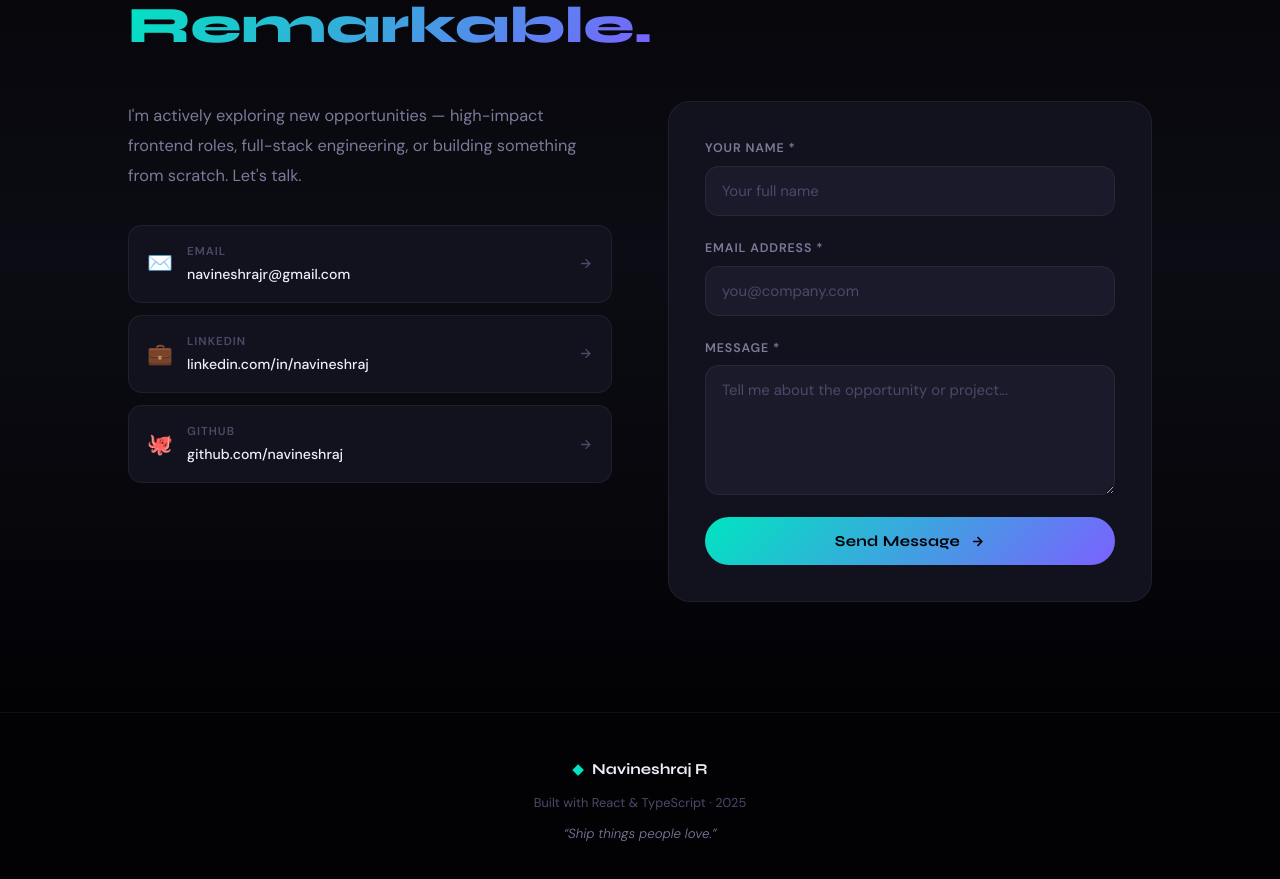
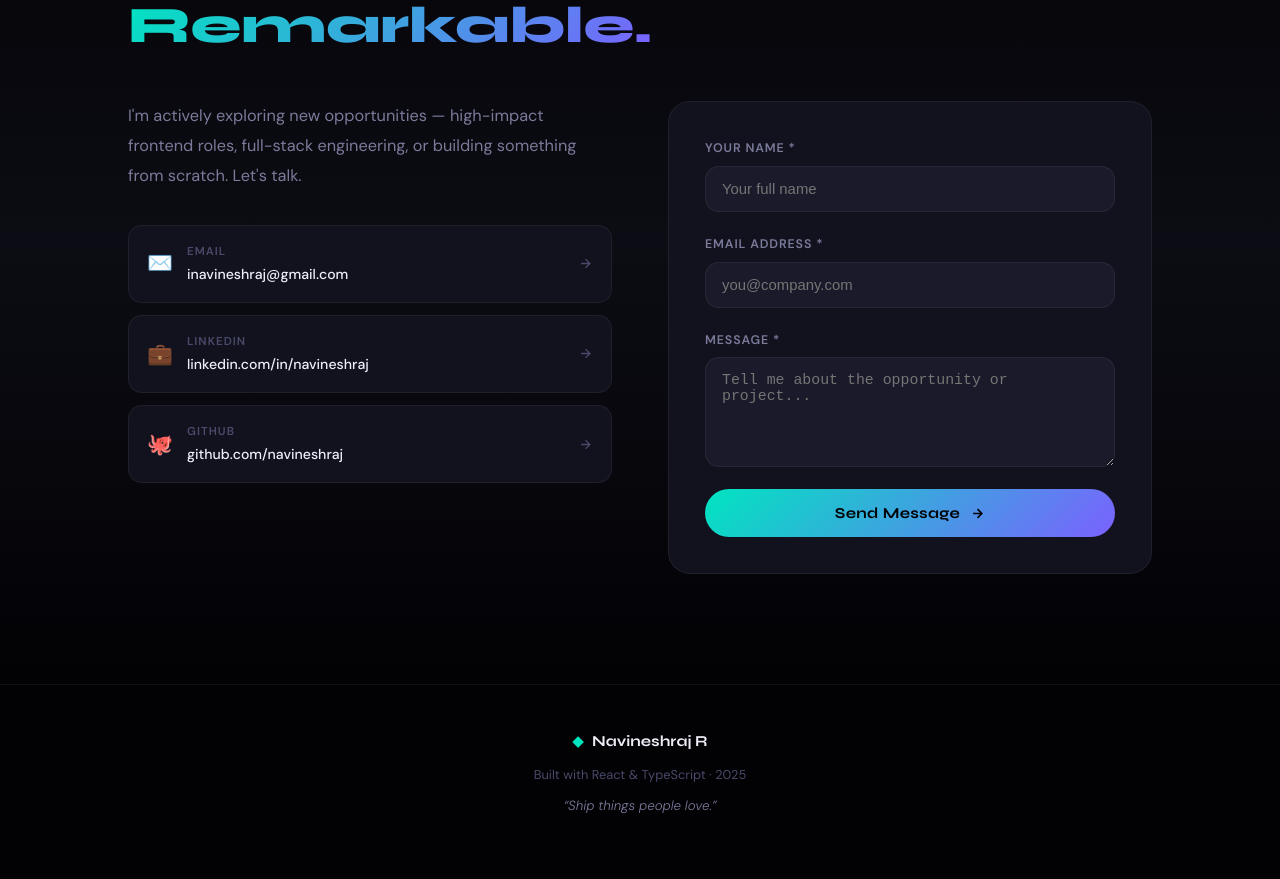
Before and after one commit to navinesh-infopsykid/navi-portfolio, a React (Vite) app: page / in a window 1280 px wide. Shown: the part 5585-6464 px from the top of the page. Built offline with nearby package versions, Linux system fonts and the light colour scheme.

Commit message:
Deploy latest build

```diff
--- a/src/components/Contact.tsx
+++ b/src/components/Contact.tsx
@@ -22,83 +22,34 @@ const EMAIL_RE = /^[^\s@]+@[^\s@]+\.[^\s@]+$/;
 const LINKS = [
   {
     label: "Email",
-    display: "navineshrajr@gmail.com",
-    href: "mailto:navineshrajr@gmail.com",
+    display: "inavineshraj@gmail.com",
+    href: "mailto:inavineshraj@gmail.com",
     icon: "✉️",
   },
   {
     label: "LinkedIn",
     display: "linkedin.com/in/navineshraj",
-    href: "https://www.linkedin.com/in/navineshraj",
+    href: "https://www.linkedin.com/in/navineshrajr/",
     icon: "💼",
   },
   {
     label: "GitHub",
     display: "github.com/navineshraj",
-    href: "https://github.com/navineshraj",
+    href: "https://github.com/navinesh-infopsykid",
     icon: "🐙",
   },
 ] as const;
 
-const Contact: React.FC = () => {
-  const [form, setForm] = useState<FormData>({ name: "", email: "", message: "" });
-  const [errors, setErrors] = useState<FormErrors>({});
-  const [status, setStatus] = useState<SendStatus>("idle");
-  const { ref, inView } = useInView({ triggerOnce: true, threshold: 0.1 });
+/* =========================
+   Helpers (reduce complexity)
+   ========================= */
 
-  const validate = (): boolean => {
-    const e: FormErrors = {};
-    if (!form.name.trim()) e.name = "Name is required";
-    if (!form.email.trim()) {
-      e.email = "Email is required";
-    } else if (!EMAIL_RE.test(form.email)) {
-      e.email = "Enter a valid email address";
-    }
-    if (!form.message.trim()) e.message = "Message is required";
-    setErrors(e);
-    return Object.keys(e).length === 0;
-  };
-
-  const handleChange = (
-    e: React.ChangeEvent<HTMLInputElement | HTMLTextAreaElement>
-  ): void => {
-    const { name, value } = e.target;
-    setForm((prev) => ({ ...prev, [name]: value }));
-    if (errors[name as keyof FormErrors]) {
-      setErrors((prev) => ({ ...prev, [name]: undefined }));
-    }
-  };
-
-  // const handleSubmit = async (e: React.FormEvent<HTMLFormElement>): Promise<void> => {
-  //   e.preventDefault();
-  //   if (!validate()) return;
-  //   setStatus("sending");
-
-  //   try {
-  //     /* ── Replace this block with your EmailJS call ──
-  //        import emailjs from "@emailjs/browser";
-  //        await emailjs.send("SERVICE_ID","TEMPLATE_ID",{
-  //          name: form.name, email: form.email, message: form.message
-  //        }, "PUBLIC_KEY");
-  //     ───────────────────────────────────────────────── */
-  //     await new Promise<void>((resolve) => setTimeout(resolve, 1400));
-
-  //     setStatus("sent");
-  //     setForm({ name: "", email: "", message: "" });
-  //     setErrors({});
-  //     setTimeout(() => setStatus("idle"), 5000);
-  //   } catch {
-  //     setStatus("error");
-  //     setTimeout(() => setStatus("idle"), 4000);
-  //   }
-  // };
-
-  const handleSubmit = async (
-  e: React.FormEvent<HTMLFormElement>
+const sendEmail = async (
+  form: FormData,
+  setStatus: React.Dispatch<React.SetStateAction<SendStatus>>,
+  setForm: React.Dispatch<React.SetStateAction<FormData>>,
+  setErrors: React.Dispatch<React.SetStateAction<FormErrors>>
 ): Promise<void> => {
-  e.preventDefault();
-  if (!validate()) return;
-
   setStatus("sending");
 
   try {
@@ -123,6 +74,196 @@ const Contact: React.FC = () => {
     setStatus("error");
     setTimeout(() => setStatus("idle"), 4000);
   }
+};
+
+/* =========================
+   Reusable Field Component
+   ========================= */
+
+const FormField: React.FC<{
+  id: keyof FormData;
+  label: string;
+  type?: string;
+  form: FormData;
+  errors: FormErrors;
+  onChange: React.ChangeEventHandler<HTMLInputElement | HTMLTextAreaElement>;
+  textarea?: boolean;
+}> = ({ id, label, type = "text", form, errors, onChange, textarea }) => {
+  const hasError = Boolean(errors[id]);
+  const fieldClass = `ct-field${hasError ? " ct-field--err" : ""}`;
+
+  let placeholder = "";
+
+if (id === "name") {
+  placeholder = "Your full name";
+} else if (id === "email") {
+  placeholder = "you@company.com";
+}
+
+  return (
+    <div className={fieldClass}>
+      <label className="ct-label" htmlFor={id}>
+        {label} *
+      </label>
+
+      {textarea ? (
+        <textarea
+          id={id}
+          name={id}
+          className="ct-input ct-textarea"
+          placeholder="Tell me about the opportunity or project..."
+          value={form[id]}
+          onChange={onChange}
+          rows={5}
+          aria-invalid={hasError}
+        />
+      ) : (
+        <input
+          id={id}
+          name={id}
+          type={type}
+          className="ct-input"
+         placeholder={placeholder}
+          value={form[id]}
+          onChange={onChange}
+          aria-invalid={hasError}
+        />
+      )}
+
+      {hasError && (
+        <span className="ct-err" role="alert">
+          {errors[id]}
+        </span>
+      )}
+    </div>
+  );
+};
+
+/* =========================
+   Success Card
+   ========================= */
+
+const SuccessCard = () => (
+  <motion.div
+    className="ct-success card"
+    initial={{ scale: 0.9, opacity: 0 }}
+    animate={{ scale: 1, opacity: 1 }}
+    role="alert"
+  >
+    <span className="ct-success__icon">🚀</span>
+    <h3 className="ct-success__title">Message Sent!</h3>
+    <p className="ct-success__body">
+      Thanks for reaching out — I&apos;ll get back to you soon.
+    </p>
+  </motion.div>
+);
+
+/* =========================
+   Contact Form Component
+   ========================= */
+
+const ContactForm: React.FC<{
+  form: FormData;
+  errors: FormErrors;
+  status: SendStatus;
+  onSubmit: React.FormEventHandler<HTMLFormElement>;
+  onChange: React.ChangeEventHandler<HTMLInputElement | HTMLTextAreaElement>;
+}> = ({ form, errors, status, onSubmit, onChange }) => (
+  <form className="ct-form card" onSubmit={onSubmit} noValidate>
+    <FormField id="name" label="Your Name" form={form} errors={errors} onChange={onChange} />
+
+    <FormField
+      id="email"
+      label="Email Address"
+      type="email"
+      form={form}
+      errors={errors}
+      onChange={onChange}
+    />
+
+    <FormField
+      id="message"
+      label="Message"
+      form={form}
+      errors={errors}
+      onChange={onChange}
+      textarea
+    />
+
+    {status === "error" && (
+      <p className="ct-err" role="alert">
+        Something went wrong. Please try again.
+      </p>
+    )}
+
+    <button
+      type="submit"
+      className="btn-primary ct-submit"
+      disabled={status === "sending"}
+      aria-busy={status === "sending"}
+    >
+      {status === "sending" ? (
+        <>
+          <span className="ct-spinner" /> Sending…
+        </>
+      ) : (
+        <>
+          Send Message
+          <svg width="15" height="15" viewBox="0 0 24 24" fill="none" stroke="currentColor" strokeWidth="2.5">
+            <path d="M5 12h14M12 5l7 7-7 7" />
+          </svg>
+        </>
+      )}
+    </button>
+  </form>
+);
+
+/* =========================
+   Main Component
+   ========================= */
+
+const Contact: React.FC = () => {
+  const [form, setForm] = useState<FormData>({ name: "", email: "", message: "" });
+  const [errors, setErrors] = useState<FormErrors>({});
+  const [status, setStatus] = useState<SendStatus>("idle");
+
+  const { ref, inView } = useInView({ triggerOnce: true, threshold: 0.1 });
+
+  const validate = (): boolean => {
+    const e: FormErrors = {};
+
+    if (!form.name.trim()) e.name = "Name is required";
+
+    if (!form.email.trim()) e.email = "Email is required";
+    else if (!EMAIL_RE.test(form.email))
+      e.email = "Enter a valid email address";
+
+    if (!form.message.trim()) e.message = "Message is required";
+
+    setErrors(e);
+    return Object.keys(e).length === 0;
+  };
+
+  const handleChange: React.ChangeEventHandler<
+    HTMLInputElement | HTMLTextAreaElement
+  > = (e) => {
+    const { name, value } = e.target;
+
+    setForm((p) => ({ ...p, [name]: value }));
+
+    if (errors[name as keyof FormErrors]) {
+      setErrors((p) => ({ ...p, [name]: undefined }));
+    }
+  };
+
+  const handleSubmit = async (
+  e: React.FormEvent<HTMLFormElement>
+): Promise<void> => {
+  e.preventDefault();
+
+  if (!validate()) return;
+
+  await sendEmail(form, setStatus, setForm, setErrors);
 };
 
   return (
@@ -156,28 +297,38 @@ const Contact: React.FC = () => {
             transition={{ duration: 0.65, delay: 0.2 }}
           >
             <p className="ct-intro">
-              I&apos;m actively exploring new opportunities — high-impact frontend
-              roles, full-stack engineering, or building something from scratch.
-              Let&apos;s talk.
+              I&apos;m actively exploring new opportunities — high-impact
+              frontend roles, full-stack engineering, or building something from
+              scratch. Let&apos;s talk.
             </p>
+
             <div className="ct-links">
               {LINKS.map((l) => (
                 <a
   key={l.label}
   href={l.href}
   className="ct-link card"
-                  target="_blank"
-                  rel="noopener noreferrer"
-                  data-hover
-                  aria-label={`${l.label}: ${l.display}`}
+  {...(l.href.startsWith("http")
+    ? { target: "_blank", rel: "noopener noreferrer" }
+    : {})}
 >
-                  <span className="ct-link__icon" role="img" aria-hidden="true">{l.icon}</span>
+                  <span className="ct-link__icon">{l.icon}</span>
+
                   <div className="ct-link__body">
                     <span className="ct-link__label">{l.label}</span>
                     <span className="ct-link__val">{l.display}</span>
                   </div>
-                  <svg className="ct-link__arr" width="15" height="15" viewBox="0 0 24 24" fill="none" stroke="currentColor" strokeWidth="2.2" aria-hidden="true">
-                    <path d="M5 12h14M12 5l7 7-7 7"/>
+
+                  <svg
+                    className="ct-link__arr"
+                    width="15"
+                    height="15"
+                    viewBox="0 0 24 24"
+                    fill="none"
+                    stroke="currentColor"
+                    strokeWidth="2.2"
+                  >
+                    <path d="M5 12h14M12 5l7 7-7 7" />
                   </svg>
                 </a>
               ))}
@@ -191,107 +342,15 @@ const Contact: React.FC = () => {
             transition={{ duration: 0.65, delay: 0.28 }}
           >
             {status === "sent" ? (
-              <motion.div
-                className="ct-success card"
-                initial={{ scale: 0.9, opacity: 0 }}
-                animate={{ scale: 1, opacity: 1 }}
-                role="alert"
-              >
-                <span className="ct-success__icon" role="img" aria-label="Rocket">🚀</span>
-                <h3 className="ct-success__title">Message Sent!</h3>
-                <p className="ct-success__body">Thanks for reaching out — I&apos;ll get back to you soon.</p>
-              </motion.div>
+              <SuccessCard />
             ) : (
-              <form
-                className="ct-form card"
-                onSubmit={(e) => { void handleSubmit(e); }}
-                noValidate
-                aria-label="Contact form"
-              >
-                <div className={`ct-field${errors.name ? " ct-field--err" : ""}`}>
-                  <label className="ct-label" htmlFor="name">Your Name *</label>
-                  <input
-                    id="name"
-                    name="name"
-                    type="text"
-                    className="ct-input"
-                    placeholder="Your full name"
-                    value={form.name}
+              <ContactForm
+                form={form}
+                errors={errors}
+                status={status}
+                onSubmit={handleSubmit}
                 onChange={handleChange}
-                    autoComplete="name"
-                    aria-required="true"
-                    aria-invalid={Boolean(errors.name)}
-                    aria-describedby={errors.name ? "name-err" : undefined}
               />
-                  {errors.name && (
-                    <span id="name-err" className="ct-err" role="alert">{errors.name}</span>
-                  )}
-                </div>
-
-                <div className={`ct-field${errors.email ? " ct-field--err" : ""}`}>
-                  <label className="ct-label" htmlFor="email">Email Address *</label>
-                  <input
-                    id="email"
-                    name="email"
-                    type="email"
-                    className="ct-input"
-                    placeholder="you@company.com"
-                    value={form.email}
-                    onChange={handleChange}
-                    autoComplete="email"
-                    aria-required="true"
-                    aria-invalid={Boolean(errors.email)}
-                    aria-describedby={errors.email ? "email-err" : undefined}
-                  />
-                  {errors.email && (
-                    <span id="email-err" className="ct-err" role="alert">{errors.email}</span>
-                  )}
-                </div>
-
-                <div className={`ct-field${errors.message ? " ct-field--err" : ""}`}>
-                  <label className="ct-label" htmlFor="message">Message *</label>
-                  <textarea
-                    id="message"
-                    name="message"
-                    className="ct-input ct-textarea"
-                    placeholder="Tell me about the opportunity or project..."
-                    value={form.message}
-                    onChange={handleChange}
-                    rows={5}
-                    aria-required="true"
-                    aria-invalid={Boolean(errors.message)}
-                    aria-describedby={errors.message ? "msg-err" : undefined}
-                  />
-                  {errors.message && (
-                    <span id="msg-err" className="ct-err" role="alert">{errors.message}</span>
-                  )}
-                </div>
-
-                {status === "error" && (
-                  <p className="ct-err" role="alert">Something went wrong. Please try again.</p>
-                )}
-
-                <button
-                  type="submit"
-                  className="btn-primary ct-submit"
-                  disabled={status === "sending"}
-                  aria-busy={status === "sending"}
-                >
-                  {status === "sending" ? (
-                    <>
-                      <span className="ct-spinner" aria-hidden="true" />
-                      Sending…
-                    </>
-                  ) : (
-                    <>
-                      Send Message
-                      <svg width="15" height="15" viewBox="0 0 24 24" fill="none" stroke="currentColor" strokeWidth="2.5" aria-hidden="true">
-                        <path d="M5 12h14M12 5l7 7-7 7"/>
-                      </svg>
-                    </>
-                  )}
-                </button>
-              </form>
             )}
           </motion.div>
         </div>
@@ -302,53 +361,28 @@ const Contact: React.FC = () => {
         .ct-layout { display: grid; grid-template-columns: 1fr 1fr; gap: 56px; align-items: start; }
         .ct-intro { font-size: 1.02rem; color: var(--muted); line-height: 1.82; margin-bottom: 34px; }
         .ct-links { display: flex; flex-direction: column; gap: 12px; }
-        .ct-link {
-          display: flex; align-items: center; gap: 14px;
-          padding: 16px 18px; border-radius: var(--r-md);
-          transition: transform 0.25s var(--ease), border-color 0.25s, box-shadow 0.25s;
-        }
+        .ct-link { display: flex; align-items: center; gap: 14px; padding: 16px 18px; border-radius: var(--r-md); transition: transform 0.25s var(--ease), border-color 0.25s, box-shadow 0.25s; }
         .ct-link:hover { transform: translateX(6px); border-color: var(--teal); box-shadow: 0 8px 30px rgba(0,229,192,0.07); }
         .ct-link__icon { font-size: 1.3rem; flex-shrink: 0; }
         .ct-link__body { flex: 1; display: flex; flex-direction: column; gap: 2px; }
         .ct-link__label { font-size: 0.72rem; color: var(--muted-2); text-transform: uppercase; letter-spacing: 0.09em; font-weight: 600; }
-        .ct-link__val   { font-size: 0.88rem; color: var(--white); font-weight: 500; }
-        .ct-link__arr   { color: var(--muted-2); transition: color 0.2s; flex-shrink: 0; }
+        .ct-link__val { font-size: 0.88rem; color: var(--white); font-weight: 500; }
+        .ct-link__arr { color: var(--muted-2); transition: color 0.2s; flex-shrink: 0; }
         .ct-link:hover .ct-link__arr { color: var(--teal); }
         .ct-form { padding: 36px; display: flex; flex-direction: column; gap: 22px; }
         .ct-field { display: flex; flex-direction: column; gap: 7px; }
         .ct-label { font-size: 0.78rem; font-weight: 600; color: var(--muted); text-transform: uppercase; letter-spacing: 0.07em; }
-        .ct-input {
-          padding: 14px 16px;
-          border-radius: var(--r-md);
-          background: var(--surface-3);
-          border: 1px solid var(--border);
-          color: var(--white);
-          font-family: var(--font-body); font-size: 0.93rem;
-          transition: border-color 0.25s, box-shadow 0.25s;
-          outline: none; width: 100%;
-        }
-        .ct-input::placeholder { color: var(--muted-2); }
-        .ct-input:focus { border-color: var(--teal); box-shadow: 0 0 0 3px var(--teal-dim); }
+        .ct-input { padding: 14px 16px; border-radius: var(--r-md); background: var(--surface-3); border: 1px solid var(--border); color: var(--white); font-size: 0.93rem; outline: none; width: 100%; }
         .ct-field--err .ct-input { border-color: #ff6b6b; }
         .ct-textarea { resize: vertical; min-height: 110px; }
         .ct-err { font-size: 0.77rem; color: #ff6b6b; font-weight: 500; }
         .ct-submit { width: 100%; justify-content: center; }
-        .ct-submit:disabled { opacity: 0.58; cursor: not-allowed; }
-        .ct-spinner {
-          width: 15px; height: 15px;
-          border: 2px solid rgba(0,0,0,0.3);
-          border-top-color: var(--black);
-          border-radius: 50%;
-          animation: spin 0.65s linear infinite;
-        }
+        .ct-spinner { width: 15px; height: 15px; border: 2px solid rgba(0,0,0,0.3); border-top-color: var(--black); border-radius: 50%; animation: spin 0.65s linear infinite; }
         @keyframes spin { to { transform: rotate(360deg); } }
-        .ct-success {
-          padding: 60px 36px; text-align: center;
-          display: flex; flex-direction: column; align-items: center; gap: 14px;
-        }
+        .ct-success { padding: 60px 36px; text-align: center; display: flex; flex-direction: column; align-items: center; gap: 14px; }
         .ct-success__icon { font-size: 3rem; }
-        .ct-success__title { font-family: var(--font-display); font-size: 1.5rem; font-weight: 800; color: var(--white); }
-        .ct-success__body  { font-size: 0.95rem; color: var(--muted); }
+        .ct-success__title { font-size: 1.5rem; font-weight: 800; color: var(--white); }
+        .ct-success__body { font-size: 0.95rem; color: var(--muted); }
         @media (max-width: 800px) {
           .ct-layout { grid-template-columns: 1fr; gap: 40px; }
           .ct-form { padding: 26px 22px; }
```
Also changed, not shown: 3 other files (tests, documents, lock files or other folders). Lines whose indentation alone changed are shown as unchanged.
